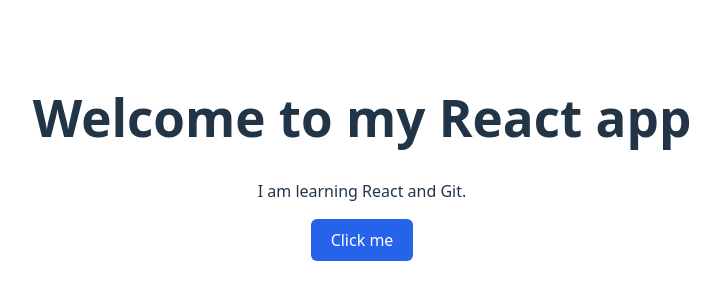
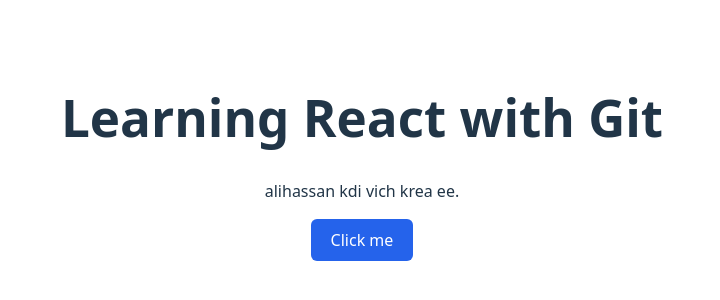
Before and after one commit to M-zaidmaqsood/react-practice, a React (Vite) app: page / in a window 1280 px wide. Shown: the part 242-542 px from the top of the page, without its empty margins (278-998 px from the left). Built offline with nearby package versions, Linux system fonts and the light colour scheme.

Commit message:
Update feature heading

```diff
--- a/src/App.jsx
+++ b/src/App.jsx
@@ -4,8 +4,8 @@
 function App() {
   return (
     <>
-      <h1>Welcome to my React app</h1>
-      <p>I am learning React and Git.</p>
+      <h1>Learning React with Git</h1>
+      <p>alihassan kdi vich krea ee.</p>
       <Button label="Click me" />
     </>
   )
```
